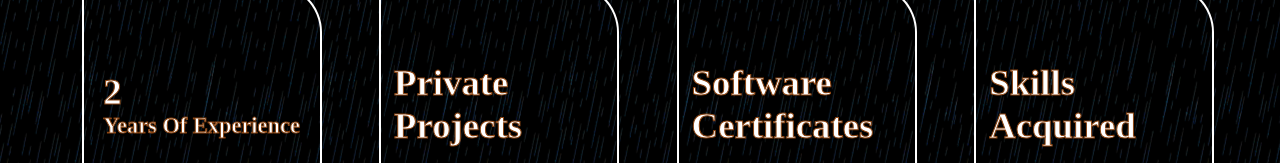
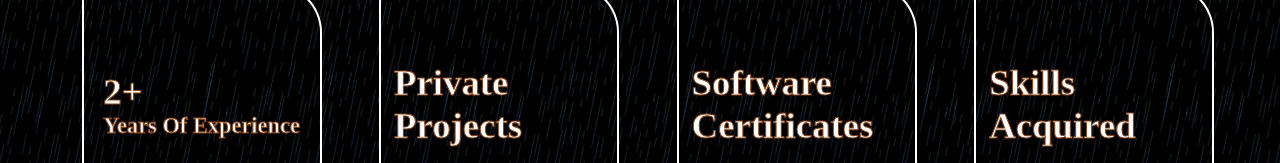
Before and after one commit to Gichbuoy/portfolio-v2, a React (Create React App) app: page /profile in a window 1280 px wide. Shown: the part 473-636 px from the top of the page. Built offline with nearby package versions, Linux system fonts and the light colour scheme.

Commit message:
refactor: bugs & fixes

```diff
--- a/src/App.css
+++ b/src/App.css
@@ -1,11 +1,16 @@
-body {
-    font-family: 'Josefin Sans';
-    background-color: #FFFAFB;
-  }
+body, html {
+  height: 100%;
+  margin: 0;
+  display: flex;
+  justify-content: start;
+  align-items: center;
+  background-color: #FFFAFB; /* Use your existing background color */
+  font-family: 'Josefin Sans';
+}
 
   * {
-    padding: 0px;
-    margin: 0px;
+    padding: 0;
+    margin: 0;
     box-sizing: border-box;
 
   }
--- a/src/components/Profile/Components/About/About.js
+++ b/src/components/Profile/Components/About/About.js
@@ -61,7 +61,7 @@ const About = () => {
                   onClick={() => navigate("/experience")}
                 >
                   <Style.About_Box_Paragraph_Span>
-                    2
+                    2+
                   </Style.About_Box_Paragraph_Span>
                   years of experience
                 </Style.About_Box_Paragraph>
```
